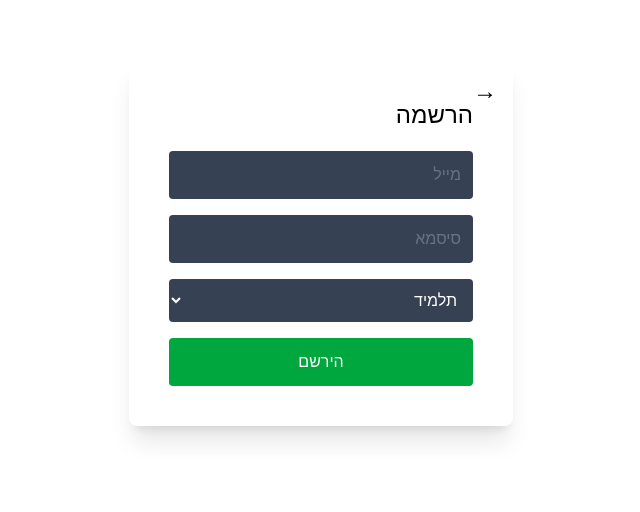
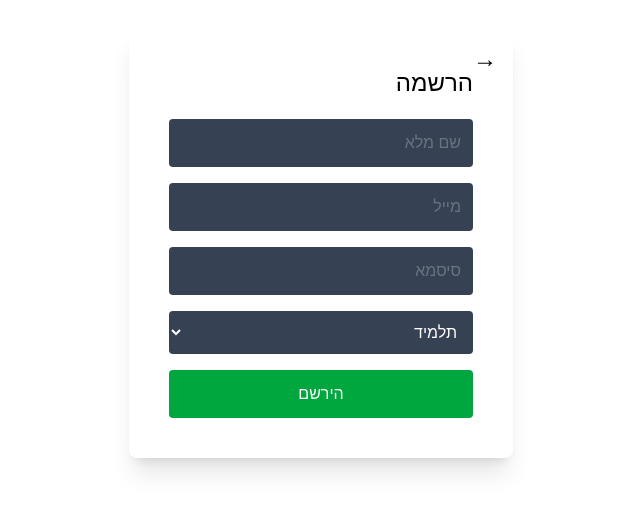
Before and after one commit to Harelzx/Advanced-Web-Dev, a Next.js app in the folder my-app2/: page /sign-up in a window 1280 px wide. Shown: the part 158-670 px from the top of the page, without its empty margins (319-959 px from the left). Built offline with nearby package versions, Linux system fonts and the light colour scheme.

Commit message:
feat: Add full name and parent role to sign-up form

```diff
--- a/my-app2/src/app/sign-up/page.js
+++ b/my-app2/src/app/sign-up/page.js
@@ -10,6 +10,7 @@ const SignUp = () => {
   const [email, setEmail] = useState('');
   const [password, setPassword] = useState('');
   const [role, setRole] = useState('student');
+  const [fullName, setFullName] = useState('');
   const [
     createUserWithEmailAndPassword,
     user,
@@ -28,6 +29,7 @@ const SignUp = () => {
       try {
         await setDoc(doc(db, "users", userCredential.user.uid), {
           email: userCredential.user.email,
+          fullName: fullName,
           role: role,
           createdAt: new Date()
         });
@@ -43,6 +45,7 @@ const SignUp = () => {
       sessionStorage.setItem('user', true);
       setEmail('');
       setPassword('');
+      setFullName('');
       setRole('student');
       router.push('/login');
     }
@@ -59,6 +62,13 @@ const SignUp = () => {
           →
         </Link>
         <h1 className="text-black text-2xl mb-5 text-right">הרשמה</h1>
+        <input
+          type="text"
+          placeholder="שם מלא"
+          value={fullName}
+          onChange={(e) => setFullName(e.target.value)}
+          className="w-full p-3 mb-4 bg-gray-700 rounded outline-none text-white placeholder-gray-500 text-right"
+        />
         <input
           type="email"
           placeholder="מייל"
@@ -80,6 +90,7 @@ const SignUp = () => {
         >
           <option value="student">תלמיד</option>
           <option value="teacher">מורה</option>
+          <option value="parent">הורה</option>
         </select>
         <button
           onClick={handleSignUp}
```
Also changed, not shown: 1 other file (tests, documents, lock files or other folders).
